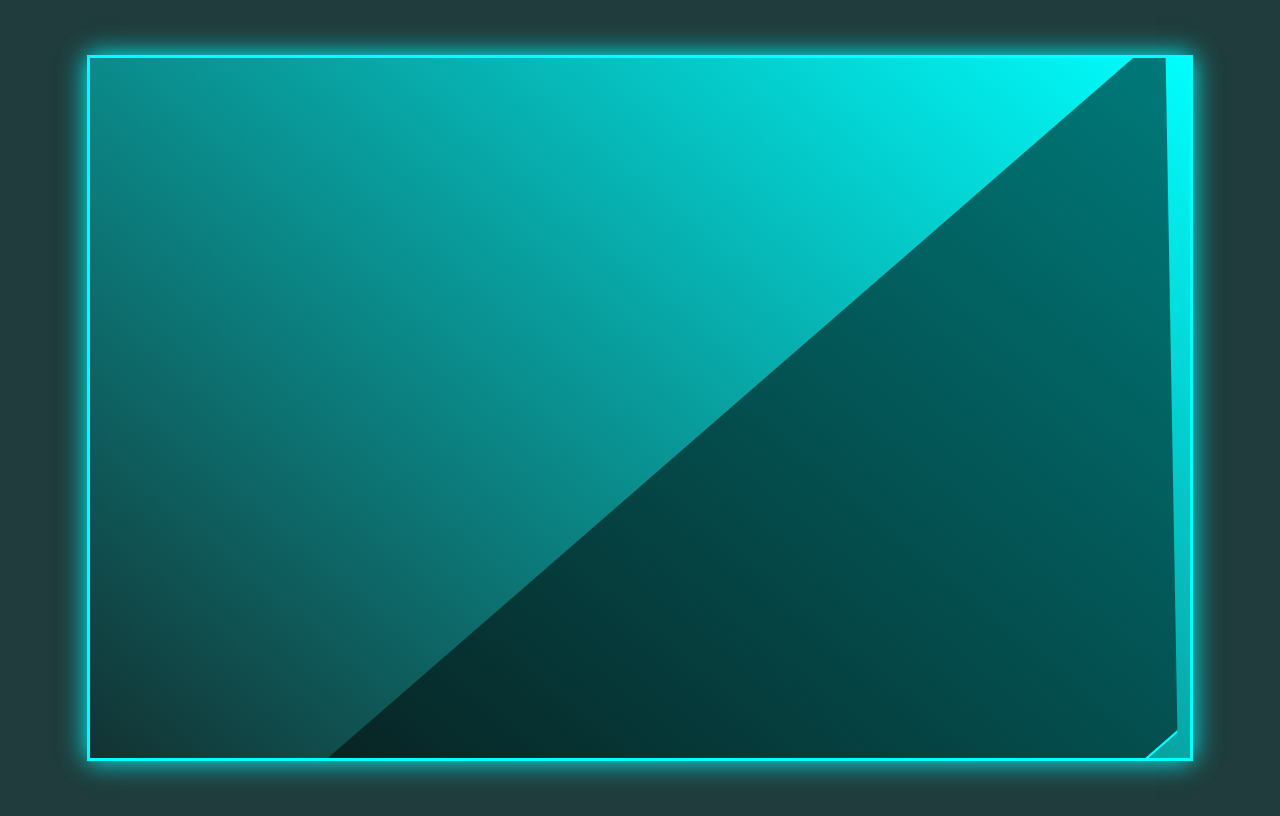
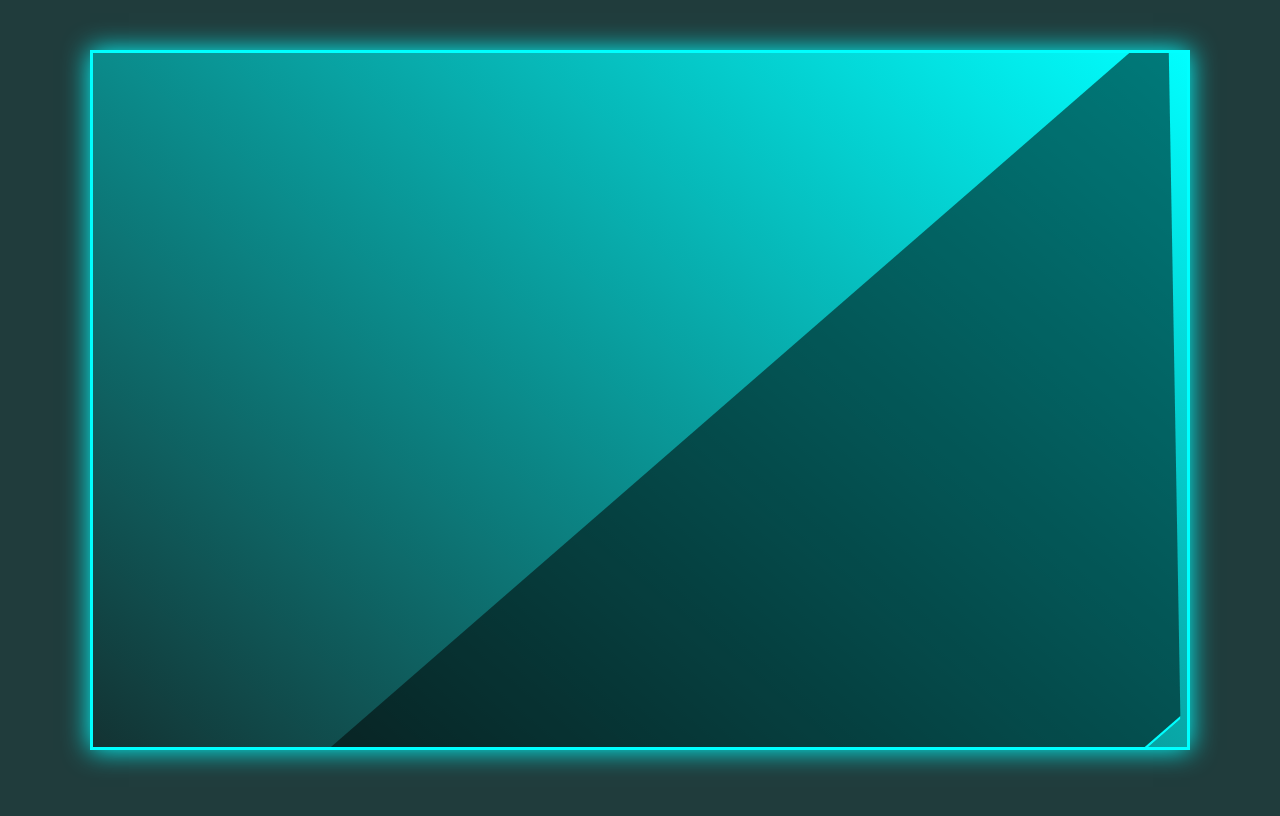
Before and after one commit to Ponpon0704/spkc, a plain HTML site: page index.html in a window 1280 px wide. Drawn offline with nearby package versions, Linux system fonts and the light colour scheme.

Commit message:
Update style.css

```diff
--- a/style.css
+++ b/style.css
@@ -1,4 +1,9 @@
-
+*{
+    margin: 0;
+    padding: 0;
+    box-sizing: border-box;
+    font-family: 'Poppins', sans-serif;
+}
 body{
     display: flex;
     justify-content: center;
```
